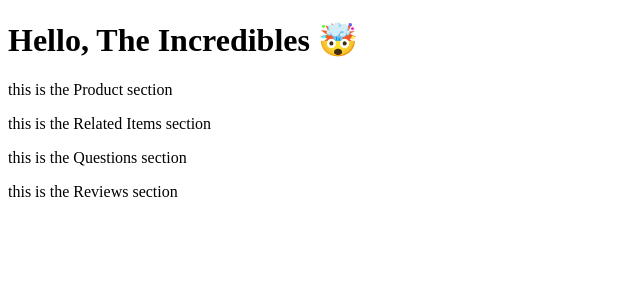
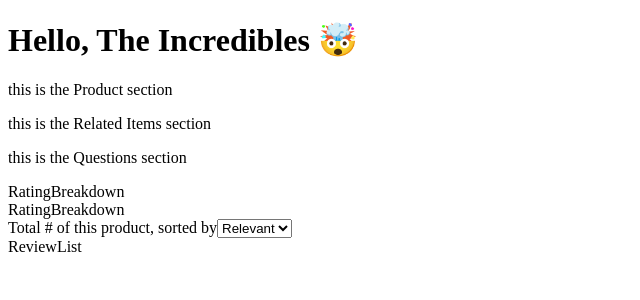
Before and after one commit to FEC-Incredibles/The-Mode-Collection-Client, a React (Create React App) app in the folder fec-incredibles/client/: page / in a window 1280 px wide. Shown: the top 300 px of the page, without its empty margins (0-640 px from the left). Built offline with nearby package versions, Linux system fonts and the light colour scheme; no server answers; the HTML template or start-up script is replaced by a standard one.

Commit message:
feat: create a layout for Ratings & Module

```diff
--- /dev/null
+++ b/fec-incredibles/client/src/ReviewsAndRatings/ProductBreakdown.jsx
@@ -0,0 +1,11 @@
+import React from 'react';
+
+const RatingBreakdown = () => {
+  return (
+    <div className="review-container">
+      RatingBreakdown
+      </div>
+  )
+}
+
+export default RatingBreakdown;
--- /dev/null
+++ b/fec-incredibles/client/src/ReviewsAndRatings/RatingBreakdown.jsx
@@ -0,0 +1,11 @@
+import React from 'react';
+
+const RatingBreakdown = () => {
+  return (
+    <div className="review-container">
+      RatingBreakdown
+      </div>
+  )
+}
+
+export default RatingBreakdown;
--- /dev/null
+++ b/fec-incredibles/client/src/ReviewsAndRatings/ReviewList.jsx
@@ -0,0 +1,10 @@
+import React from 'react';
+
+const ReviewList = () => {
+  return (
+    <div className="review-container">
+      ReviewList</div>
+  )
+}
+
+export default ReviewList;
--- a/fec-incredibles/client/src/ReviewsAndRatings/Reviews.jsx
+++ b/fec-incredibles/client/src/ReviewsAndRatings/Reviews.jsx
@@ -1,10 +1,27 @@
 import React from 'react'
+
+import ProductBreakdown from './ProductBreakdown.jsx';
+import RatingBreakdown from './RatingBreakdown.jsx';
+import SortOption from './SortOption.jsx';
+import ReviewList from './ReviewList.jsx';
 
 const Reviews = ({currentItemID}) => {
 
   return (
-    <div>
-      <p>this is the Reviews section</p>
+    <div className="review-container" id="review-module">
+      {/* <p>this is the Reviews section</p> */}
+
+      <div className="col-25">
+        <ProductBreakdown />
+        <RatingBreakdown />
+      </div>
+
+
+      <div className="col-75">
+        <SortOption />
+        <ReviewList />
+      </div>
+
     </div>
   )
 }
--- /dev/null
+++ b/fec-incredibles/client/src/ReviewsAndRatings/SortOption.jsx
@@ -0,0 +1,18 @@
+import React from 'react';
+
+const SortOption = () => {
+  return (
+    <div className="">
+
+      <label htmlFor="sorting-option">Total # of this product, sorted by</label>
+
+      <select name="sorting-option" id="sorting">
+        <option htmlFor="relevant">Relevant</option>
+        <option htmlFor="helpful">Helpful</option>
+        <option htmlFor="newest">Newest</option>
+      </select>
+    </div>
+  )
+}
+
+export default SortOption;
--- /dev/null
+++ b/fec-incredibles/client/src/scss/reviews.scss
@@ -0,0 +1,29 @@
+
+.review-container {
+  border: 1px solid grey;
+  padding: 8px;
+  // margin: 10px
+  min-height: 100px;
+}
+
+#review-module {
+  min-height: 300px;
+  width: 95%;
+}
+
+.col-25 {
+  float: left;
+  width: 25%;
+}
+
+.col-75 {
+  float: left;
+  width: 75%;
+}
+
+/* Clear floats after the columns */
+#review-module::after {
+  content: "";
+  // display: table;
+  clear: both;
+}
```
Also changed, not shown: 2 other files (tests, documents, lock files or other folders).
